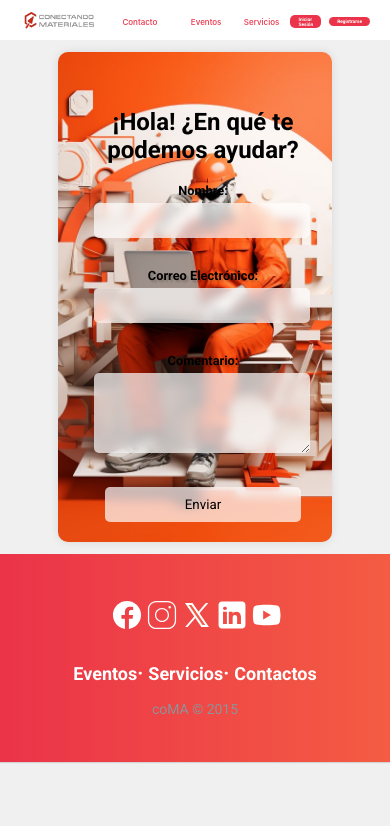
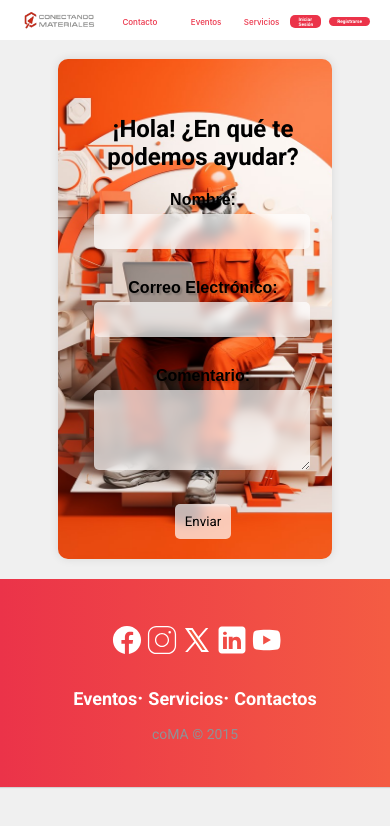
Before and after one commit to MotionSoft05/coma, a React (Create React App) app: page /contacto in a window 390 px wide. Shown: the top 826 px of the page. Built offline with nearby package versions, Linux system fonts and the light colour scheme.

Commit message:
Update contacto.css

```diff
--- a/src/views/contacto/contacto.css
+++ b/src/views/contacto/contacto.css
@@ -9,7 +9,7 @@ body {
   background-color: #ffffff;
   box-shadow: 0px 0px 10px rgba(0, 0, 0, 0.1);
   max-width: 60%;
-  margin: 3% auto; /* Ajusta el margen superior para separar el formulario del header */
+  margin: 5% auto; /* Ajusta el margen superior para separar el formulario del header */
   padding: 20px;
   border-radius: 10px;
   margin-left: auto;
@@ -100,7 +100,6 @@ body {
   .contact-input,
   .contact-textarea,
   .contact-submit {
-    width: 90%; /* Ocupa todo el ancho en dispositivos móviles */
     background-color: rgba(255, 255, 255, 0.7); /* Fondo transparente */
     backdrop-filter: blur(5px); /* Aplicar un efecto de desenfoque */
     border: none; /* Elimina el borde */
@@ -110,7 +109,9 @@ body {
 
   .contact-label {
     color: #000; /* Texto en negro oscuro */
-    font-weight: 900;
+    font-family: Arial, Helvetica, sans-serif;
+    font-size: 1rem;
+    font-weight: bold;
   }
 
   .contact-label {
```
